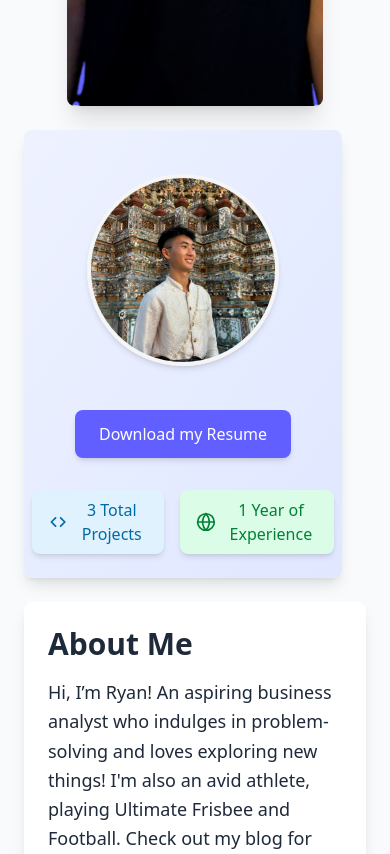
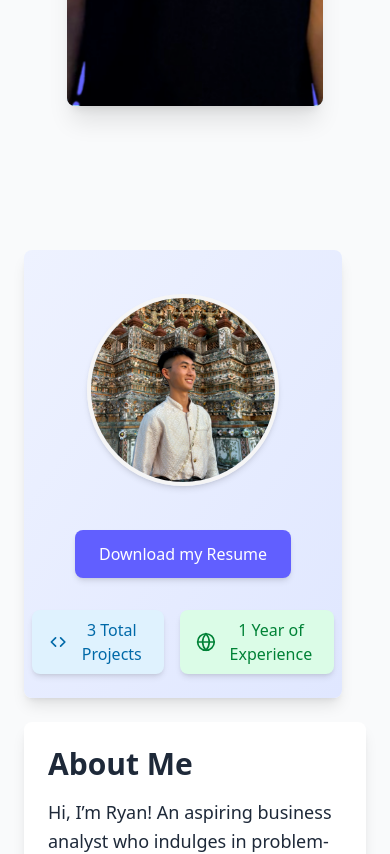
Before and after one commit to ryandacow/ryanneo, a Next.js app: page / in a window 390 px wide. Shown: the part 1000-1854 px from the top of the page. Built offline with nearby package versions, Linux system fonts and the light colour scheme.

Commit message:
Fixed some margins

```diff
--- a/src/app/Components/About.jsx
+++ b/src/app/Components/About.jsx
@@ -23,7 +23,7 @@ const About = () => {
   return (
     <section
   id="about"
-  className="min-h-[80vh] flex flex-col lg:flex-row items-center justify-center bg-gray-50 dark:bg-gray-900 text-gray-800 dark:text-gray-200 px-6"
+  className="min-h-[80vh] flex flex-col lg:flex-row items-center justify-center bg-gray-50 dark:bg-gray-900 text-gray-800 dark:text-gray-200 px-6 pt-30 pb-30"
 >
       <div className="w-full max-w-6xl grid grid-cols-1 lg:grid-cols-3 gap-6">
         {/* Left: Profile Image, Resume, and Stats */}
--- a/src/app/Pages/Hero.jsx
+++ b/src/app/Pages/Hero.jsx
@@ -40,7 +40,7 @@ const Hero = () => {
   return (
     <section
       id="home"
-      className="flex flex-col lg:flex-row items-center justify-center bg-gray-50 dark:bg-gray-900 px-32 pt-[10rem] pb-6 lg:px-24 lg:pb-24"
+      className="flex flex-col lg:flex-row items-center justify-center bg-gray-50 dark:bg-gray-900 px-32 pt-[10rem] pb-6 lg:px-24 lg:pb-30"
       style = {{ scrollMarginTop: "6rem" }}
     >
       {/* Text Content */}
--- a/src/app/Pages/Portfolio.jsx
+++ b/src/app/Pages/Portfolio.jsx
@@ -29,7 +29,7 @@ export default function PortfolioSection() {
   return (
     <section
       id="portfolio"
-      className="min-h-[80vh] w-full bg-gray-50 dark:bg-gray-900 text-gray-800 dark:text-gray-200 py-20 pb-30" // Adjusted height
+      className="min-h-[80vh] w-full bg-gray-50 dark:bg-gray-900 text-gray-800 dark:text-gray-200 py-20 pb-30 pt-24" // Adjusted height
     >
       <div className="container mx-auto px-6">
 
```
